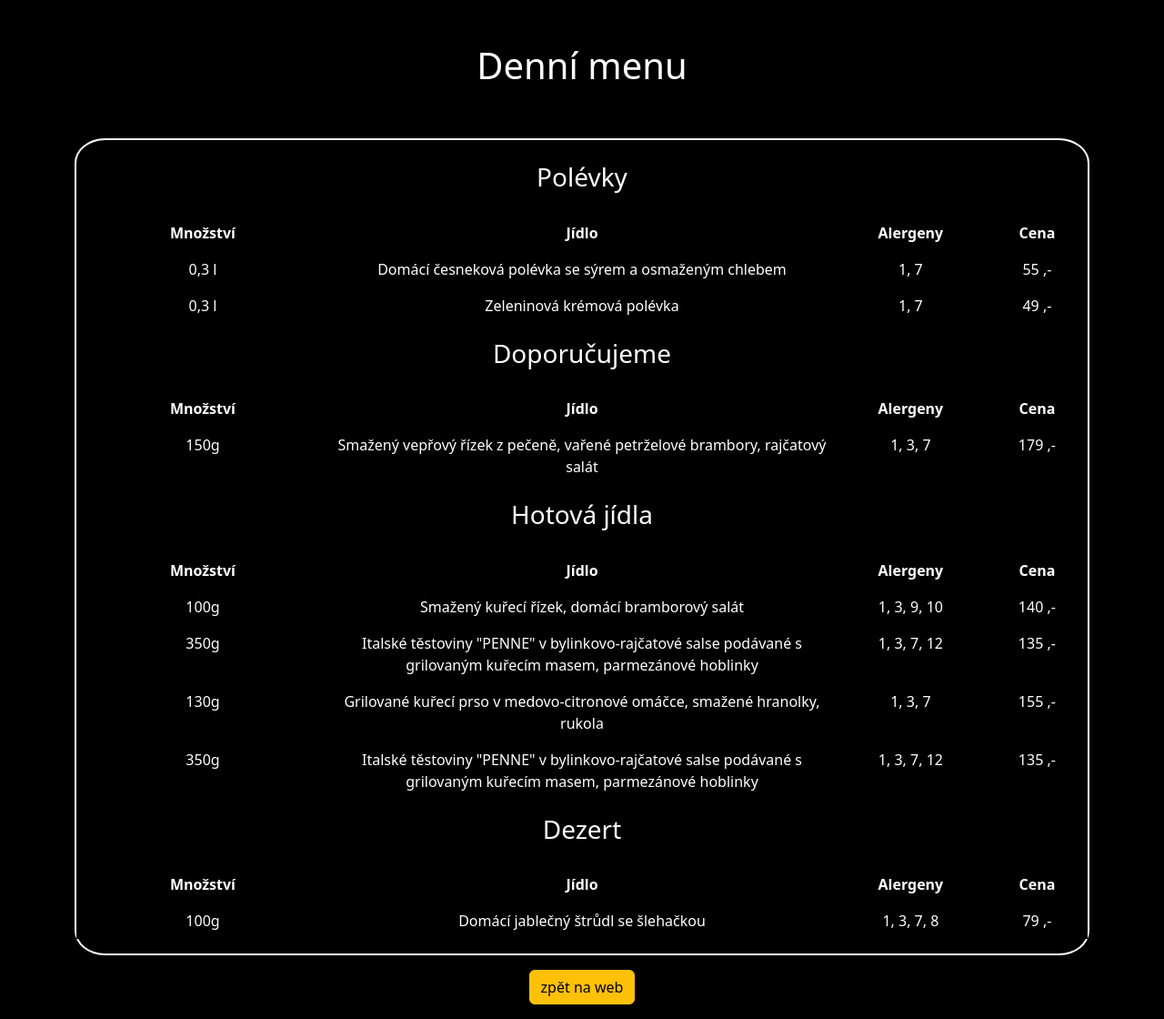
After one commit to liborhavranek/Restaurant, a Flask app: page /daily_menu in a window 1280 px wide. The commit adds this page. Shown: the whole page at 91% size. Run offline with Flask 3, Linux system fonts and the light colour scheme.

Commit message:
Daily menu
Daily menu working

```diff
--- a/app.py
+++ b/app.py
@@ -1,9 +1,12 @@
+import os
 
 from flask_bcrypt import Bcrypt
 from flask import Flask, render_template, redirect, url_for, request
 from flask_sqlalchemy import SQLAlchemy
 from forms.reservation_form import ReservationForm
+from forms.daily_menu_edit_form import EditForm
 from os import path
+import json
 
 app = Flask(__name__)
 
@@ -48,17 +51,71 @@ def admin():
         password = request.form.get('password')
 
         if bcrypt.check_password_hash(hashed_password, password):
-            return "Welcome to the admin page!"
+            return render_template("admin.html")
         else:
             return "Invalid password"
 
     return render_template('login.html')
 
 
+@app.route('/daily_menu', methods=['GET', 'POST'])
+def daily_menu():
+    with open('data/daily_menu_data.json', 'r') as json_file:
+        menu_data = json.load(json_file)
+    return render_template('daily_menu.html', menu_data=menu_data)
+
+
 @app.route("/registration_created")
 def registration_created():
     return render_template("registration_created.html")
 
+
+@app.route('/change_daily_menu', methods=['GET', 'POST'])
+def change_daily_menu():
+    menu_forms = []
+
+    with open('data/daily_menu_data.json', 'r') as json_file:
+        menu_data = json.load(json_file)
+
+    edit_form = EditForm()
+
+    for category, items in menu_data.items():
+        for item in items:
+            form = EditForm()
+            form.id.data = item['id']  # Populate the 'id' field of the form
+            form.mnozstvi.data = item['mnozstvi']
+            form.jidlo.data = item['jidlo']
+            form.alergeny.data = item['alergeny']
+            form.cena.data = item['cena']
+            menu_forms.append((category, form))
+
+    if request.method == 'POST':
+        print("Form is valid and submitted.")
+        print(request.form)
+
+        for category, form in menu_forms:
+            field_prefix = f"{category}_{form.id.data}_"
+            if form.validate_on_submit():
+                # Update the item with the form data
+                item_to_update = next((item for item in menu_data[category] if item['id'] == form.id.data), None)
+                if item_to_update:
+                    item_to_update['mnozstvi'] = request.form.get(f"{field_prefix}mnozstvi")
+                    item_to_update['jidlo'] = request.form.get(f"{field_prefix}jidlo")
+                    item_to_update['alergeny'] = request.form.get(f"{field_prefix}alergeny")
+                    item_to_update['cena'] = request.form.get(f"{field_prefix}cena")
+
+        print("Před ukládáním:", menu_data)
+
+        # Ukládání dat do souboru
+        with open('data/daily_menu_data.json', 'w', encoding='utf-8') as json_file:
+            json.dump(menu_data, json_file, indent=4, ensure_ascii=False)
+
+        # Po ukládání do souboru
+        print("Po ukládáním:", menu_data)
+
+        return redirect(url_for('change_daily_menu'))
+
+    return render_template('change_daily_menu.html', menu_forms=menu_forms)
 
 if __name__ == '__main__':
     # Check if the database file exists
--- /dev/null
+++ b/data/daily_menu_data.json
@@ -0,0 +1,66 @@
+{
+    "polevky": [
+        {
+            "id": 1,
+            "mnozstvi": "0,3 l",
+            "jidlo": "Domácí česneková polévka se sýrem a osmaženým chlebem",
+            "alergeny": "1, 7",
+            "cena": "55"
+        },
+        {
+            "id": 2,
+            "mnozstvi": "0,3 l",
+            "jidlo": "Zeleninová krémová polévka",
+            "alergeny": "1, 7",
+            "cena": "49"
+        }
+    ],
+    "doporucujeme": [
+        {
+            "id": 1,
+            "mnozstvi": "150g",
+            "jidlo": "Smažený vepřový řízek z pečeně, vařené petrželové brambory, rajčatový salát",
+            "alergeny": "1, 3, 7",
+            "cena": "179"
+        }
+    ],
+    "hotova_jidla": [
+        {
+            "id": 1,
+            "mnozstvi": "100g",
+            "jidlo": "Smažený kuřecí řízek, domácí bramborový salát",
+            "alergeny": "1, 3, 9, 10",
+            "cena": "140"
+        },
+        {
+            "id": 2,
+            "mnozstvi": "350g",
+            "jidlo": "Italské těstoviny \"PENNE\" v bylinkovo-rajčatové salse podávané s grilovaným kuřecím masem, parmezánové hoblinky",
+            "alergeny": "1, 3, 7, 12",
+            "cena": "135"
+        },
+        {
+            "id": 3,
+            "mnozstvi": "130g",
+            "jidlo": "Grilované kuřecí prso v medovo-citronové omáčce, smažené hranolky, rukola",
+            "alergeny": "1, 3, 7",
+            "cena": "155"
+        },
+        {
+            "id": 4,
+            "mnozstvi": "350g",
+            "jidlo": "Italské těstoviny \"PENNE\" v bylinkovo-rajčatové salse podávané s grilovaným kuřecím masem, parmezánové hoblinky",
+            "alergeny": "1, 3, 7, 12",
+            "cena": "135"
+        }
+    ],
+    "dezert": [
+        {
+            "id": 1,
+            "mnozstvi": "100g",
+            "jidlo": "Domácí jablečný štrůdl se šlehačkou",
+            "alergeny": "1, 3, 7, 8",
+            "cena": "79"
+        }
+    ]
+}
--- /dev/null
+++ b/static/css/daily_menu.css
@@ -0,0 +1,35 @@
+body, html {
+    height: 100%;
+    margin: 0;
+    justify-content: center;
+    align-items: center;
+    background-color: black !important;
+}
+
+
+.container {
+    text-align: center;
+    color:white;
+}
+
+table.table {
+    background-color: black;
+    color: white;
+    border: none;
+}
+table.table thead th {
+    background-color: black;
+    color: white;
+    border: none;
+}
+
+table.table tbody td {
+    background-color: black;
+    color: white;
+    border: none;
+}
+
+.border-div{
+    border: 2px solid white;
+    border-radius: 3%;
+}
--- /dev/null
+++ b/templates/daily_menu.html
@@ -0,0 +1,113 @@
+<!DOCTYPE html>
+<html>
+<head>
+    <link rel="stylesheet" href="static/css/daily_menu.css" />
+    <link href="https://cdn.jsdelivr.net/npm/bootstrap@5.3.0/dist/css/bootstrap.min.css" rel="stylesheet">
+    <title>Denní menu</title>
+</head>
+<body>
+    <div class="container">
+        <h1 class="py-5">Denní menu</h1>
+
+        <div class="border-div">
+        <h3 class="my-4">Polévky</h3>
+        <div class="table-responsive">
+
+<table class="table">
+            <thead>
+                <tr>
+                    <th>Množství</th>
+                    <th>Jídlo</th>
+                    <th>Alergeny</th>
+                    <th>Cena</th>
+                </tr>
+            </thead>
+            <tbody>
+            {% for item in menu_data['polevky'] %}
+    <tr>
+        <td style="width: 25%;">{{ item['mnozstvi'] }}</td>
+        <td style="width: 50%;">{{ item['jidlo'] }}</td>
+        <td style="width: 15%;">{{ item['alergeny'] }}</td>
+        <td style="width: 10%;">{{ item['cena'] }} ,-</td>
+    </tr>
+{% endfor %}
+            </tbody>
+        </table>
+
+        <h3 class="mb-4">Doporučujeme</h3>
+        <table class="table">
+            <thead>
+                <tr>
+                    <th style="width: 25%;">Množství</th>
+                    <th style="width: 50%;">Jídlo</th>
+                    <th style="width: 15%;">Alergeny</th>
+                    <th style="width: 10%;">Cena</th>
+                </tr>
+            </thead>
+            <tbody>
+            {% for item in menu_data['doporucujeme'] %}
+    <tr>
+        <td style="width: 25%;">{{ item['mnozstvi'] }}</td>
+        <td style="width: 50%;">{{ item['jidlo'] }}</td>
+        <td style="width: 15%;">{{ item['alergeny'] }}</td>
+        <td style="width: 10%;">{{ item['cena'] }} ,-</td>
+    </tr>
+{% endfor %}
+            </tbody>
+        </table>
+
+        <h3 class="mb-4">Hotová jídla</h3>
+        <table class="table">
+            <thead>
+                <tr>
+                    <th>Množství</th>
+                    <th>Jídlo</th>
+                    <th>Alergeny</th>
+                    <th>Cena</th>
+                </tr>
+            </thead>
+            <tbody>
+            {% for item in menu_data['hotova_jidla'] %}
+    <tr>
+        <td style="width: 25%;">{{ item['mnozstvi'] }}</td>
+        <td style="width: 50%;">{{ item['jidlo'] }}</td>
+        <td style="width: 15%;">{{ item['alergeny'] }}</td>
+        <td style="width: 10%;">{{ item['cena'] }} ,-</td>
+    </tr>
+{% endfor %}
+            </tbody>
+        </table>
+
+        <h3 class="mb-4">Dezert</h3>
+        <table class="table">
+            <thead>
+                <tr>
+                    <th>Množství</th>
+                    <th>Jídlo</th>
+                    <th>Alergeny</th>
+                    <th>Cena</th>
+                </tr>
+            </thead>
+            <tbody>
+             {% for item in menu_data['dezert'] %}
+    <tr>
+        <td style="width: 25%;">{{ item['mnozstvi'] }}</td>
+        <td style="width: 50%;">{{ item['jidlo'] }}</td>
+        <td style="width: 15%;">{{ item['alergeny'] }}</td>
+        <td style="width: 10%;">{{ item['cena'] }} ,-</td>
+    </tr>
+{% endfor %}
+            </tbody>
+        </table>
+        </div>
+</div>
+
+        <a href="/" class="btn btn-warning my-3">zpět na web</a>
+
+
+    </div>
+    <script src="https://cdn.jsdelivr.net/npm/bootstrap@5.3.0/dist/js/bootstrap.bundle.min.js"
+            integrity="sha384-geWF76RCwLtnZ8qwWowPQNguL3RmwHVBC9FhGdlKrxdiJJigb/j/68SIy3Te4Bkz"
+            crossorigin="anonymous"></script>
+</body>
+</html>
```
Also changed, not shown: forms/daily_menu_edit_form.py (added, +14 -0 lines), static/css/administration.css (added, +15 -0 lines), static/js/change_daily_menu.js (added, +33 -0 lines), static/js/menu.js (added, +23 -0 lines), templates/admin.html (added, +52 -0 lines), templates/change_daily_menu.html (added, +106 -0 lines), templates/index.html (+5 -3 lines), static/css/styles.css (line endings or trailing spaces).
